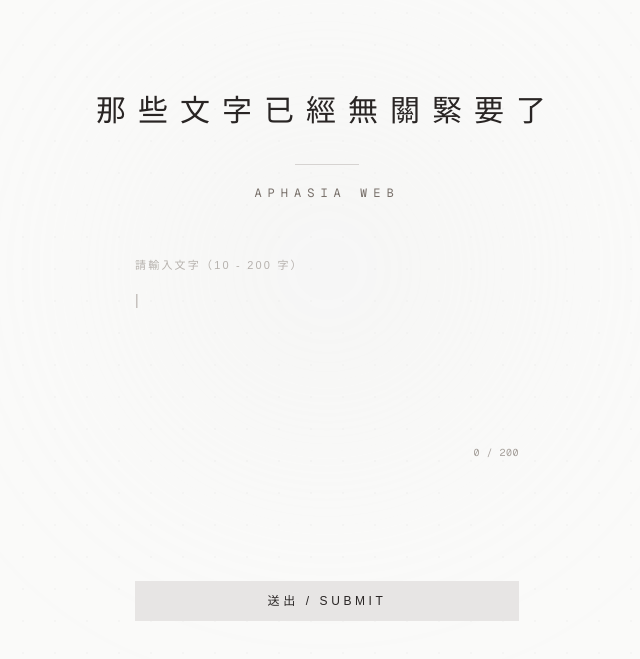
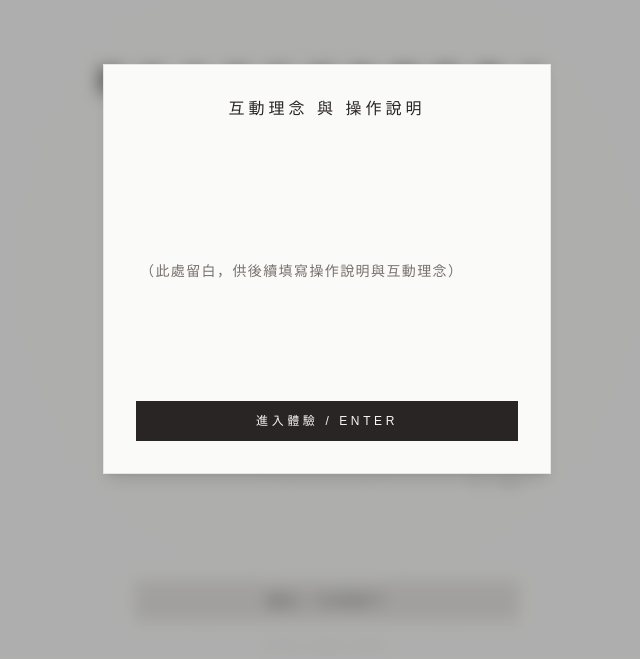
Before and after one commit to ChunRed/Aphasia-Web, a Next.js app in the folder client/: page / in a window 1280 px wide. Shown: the part 131-790 px from the top of the page, without its empty margins (313-953 px from the left). Built offline with nearby package versions, Linux system fonts and the light colour scheme.

Commit message:
加入操作說明視窗

```diff
--- a/client/app/page.tsx
+++ b/client/app/page.tsx
@@ -1,6 +1,12 @@
+"use client";
+
+import { useState } from "react";
 import MujiInput from "@/components/MujiInput";
+import IntroModal from "@/components/IntroModal";
 
 export default function Home() {
+  const [showIntro, setShowIntro] = useState(true);
+
   return (
     <div className="relative flex min-h-screen flex-col items-center justify-start md:justify-center bg-[#fafaf9] p-6 pt-20 md:pt-6 text-center select-none overflow-hidden">
       {/* Subtle background radial pattern for light mode */}
@@ -22,6 +28,13 @@ export default function Home() {
 
         <MujiInput />
       </main>
+
+      <IntroModal isOpen={showIntro} onClose={() => setShowIntro(false)} />
+
+      {/* Footer copyright */}
+      <footer className="fixed bottom-4 left-0 w-full text-center text-[10px] text-stone-400 tracking-[0.25em] font-light font-mono select-none pointer-events-none z-10 opacity-70">
+        @ No Side Here
+      </footer>
     </div>
   );
 }
--- /dev/null
+++ b/client/components/IntroModal.tsx
@@ -0,0 +1,35 @@
+"use client";
+
+interface IntroModalProps {
+  isOpen: boolean;
+  onClose: () => void;
+}
+
+export default function IntroModal({ isOpen, onClose }: IntroModalProps) {
+  if (!isOpen) return null;
+
+  return (
+    <div className="fixed inset-0 z-50 flex items-center justify-center bg-black/30 backdrop-blur-sm p-4 select-none">
+      <div className="bg-[#fafaf9] border border-stone-200 p-8 max-w-md w-full text-center relative shadow-lg animate-fade-in">
+        {/* Title */}
+        <h2 className="text-stone-800 text-sm sm:text-base font-normal tracking-[0.25em] mb-6">
+          互動理念 與 操作說明
+        </h2>
+
+        {/* Empty placeholder paragraphs for user to edit */}
+        <div className="text-stone-500 text-xs sm:text-sm font-light tracking-widest leading-loose text-left whitespace-pre-line mb-8 min-h-[160px] overflow-y-auto px-1">
+          {"\n\n\n\n（此處留白，供後續填寫操作說明與互動理念）\n\n\n\n"}
+        </div>
+
+        {/* Button */}
+        <button
+          type="button"
+          onClick={onClose}
+          className="w-full py-3 bg-stone-800 hover:bg-stone-700 text-stone-100 font-light tracking-[0.3em] text-xs transition-colors duration-300 focus:outline-none"
+        >
+          進入體驗 / ENTER
+        </button>
+      </div>
+    </div>
+  );
+}
--- a/client/components/MujiInput.tsx
+++ b/client/components/MujiInput.tsx
@@ -49,12 +49,12 @@ export default function MujiInput() {
                 onChange={(e) => setText(e.target.value)}
                 maxLength={250} // Allow typing slightly over 200 to show the failure popup instead of hard cut-off
                 rows={6}
-                className="w-full px-0 py-2 bg-transparent border-none outline-none focus:outline-none focus:ring-0 text-stone-800 text-base md:text-sm tracking-widest leading-relaxed resize-none transition-colors duration-300 font-light"
+                className="w-full px-0 py-2 bg-transparent border-none outline-none focus:outline-none focus:ring-0 text-stone-800 text-2xl md:text-xl tracking-widest leading-relaxed resize-none transition-colors duration-300 font-light"
               />
 
               {/* Custom breathing cursor '|' when empty */}
               {text === "" && (
-                <div className="absolute top-2 left-0 text-stone-400 select-none pointer-events-none text-base md:text-sm font-light animate-cursor-breath">
+                <div className="absolute top-2 left-0 text-stone-400 select-none pointer-events-none text-2xl md:text-xl font-light animate-cursor-breath">
                   |
                 </div>
               )}
```
